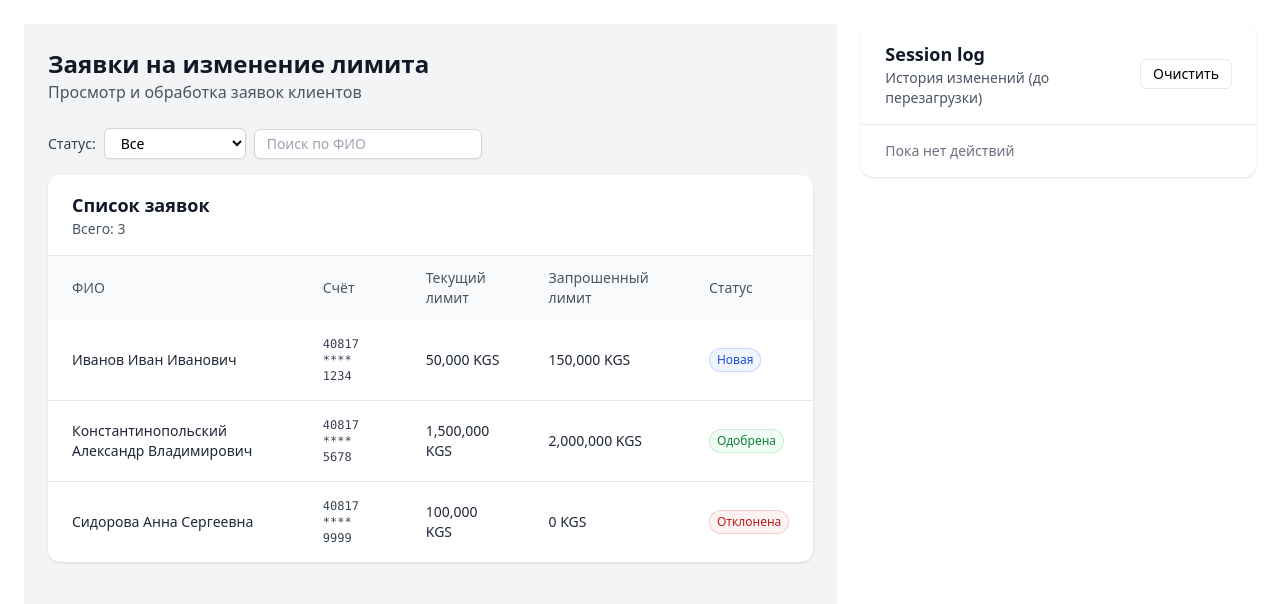
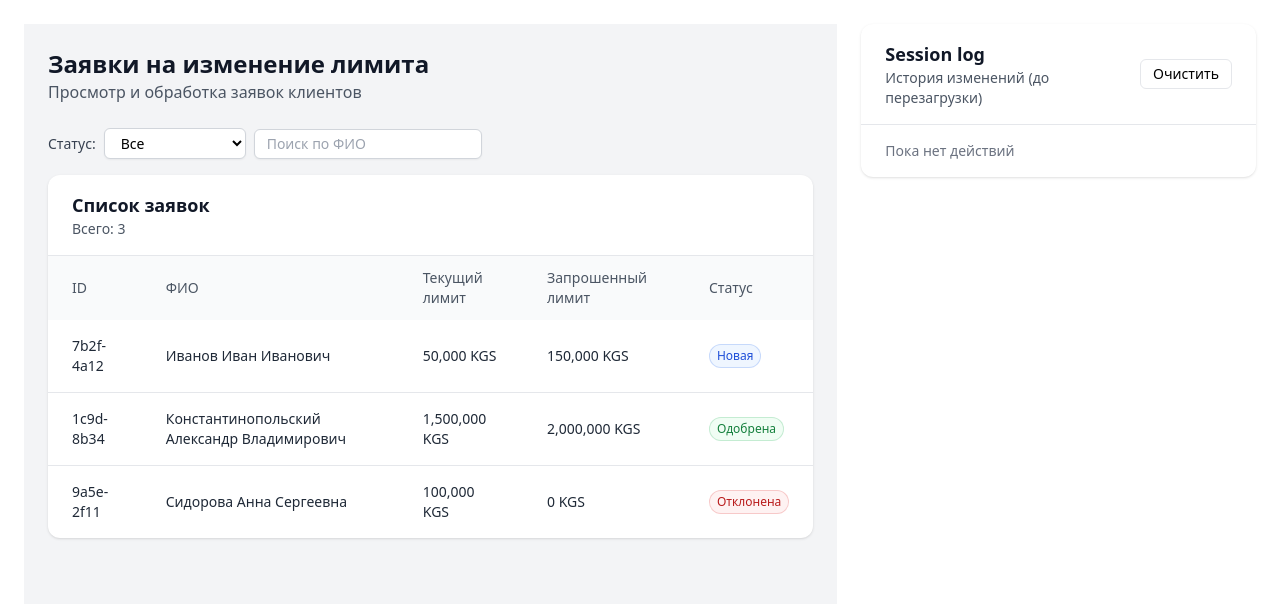
Before and after one commit to SashaBaratow/credit-limit-dashboard, a React (Vite) app: page / in a window 1280 px wide. Shown: the top 604 px of the page. Built offline with nearby package versions, Linux system fonts and the light colour scheme.

Commit message:
fix small bugs

```diff
--- a/src/features/editRequest/ui/EditRequestModal.tsx
+++ b/src/features/editRequest/ui/EditRequestModal.tsx
@@ -5,6 +5,7 @@ import {parseNumber} from '../../../shared/lib/parseNumber';
 import type {EditFormState, EditRequestModalProps} from "../model/types.ts";
 import {Select} from "../../../shared/ui/select";
 import {Modal} from "../../../shared/ui/modal";
+import {maskAccount} from "../../../shared/lib/maskAccount.ts";
 
 const MIN_LIMIT = 0;
 const MAX_LIMIT = 10_000_000;
@@ -110,9 +111,15 @@ export function EditRequestModal({ request, isOpen, isSaving, saveError, onClose
                 <div className="text-sm text-gray-600">Заявка не выбрана</div>
             ) : (
                 <div className="space-y-4 text-sm">
-                    <div>
-                        <div className="text-gray-500">Клиент</div>
-                        <div className="font-medium text-gray-900">{request.fullName}</div>
+                    <div className="grid grid-cols-2 gap-4">
+                        <div>
+                            <div className="text-gray-500">Клиент</div>
+                            <div className="font-medium text-gray-900">{request.fullName}</div>
+                        </div>
+                        <div>
+                            <div className="text-gray-500">Счет</div>
+                            <div className="font-medium text-gray-900">{maskAccount(request.account)}</div>
+                        </div>
                     </div>
 
                     <div className="grid grid-cols-2 gap-4">
@@ -147,7 +154,7 @@ export function EditRequestModal({ request, isOpen, isSaving, saveError, onClose
                         </div>
 
                         <Input
-                            label="Одобренный лимит"
+                            label="Новый лимит"
                             placeholder="Напр. 1500000"
                             value={form.approvedLimit}
                             onChange={(event) => setForm((prev) => ({...prev, approvedLimit: event.target.value}))}
--- a/src/widgets/requestsTable/ui/RequestsTable.tsx
+++ b/src/widgets/requestsTable/ui/RequestsTable.tsx
@@ -1,5 +1,4 @@
 import type {RequestsTableProps} from "../model/types.ts";
-import {maskAccount} from "../../../shared/lib/maskAccount.ts";
 import {StatusBadge} from "../../../entities/request/ui";
 
 
@@ -15,8 +14,8 @@ export function RequestsTable({ requests, onRowClick }: RequestsTableProps) {
                 <table className="w-full table-auto">
                     <thead className="bg-gray-50 text-left text-sm text-gray-600">
                     <tr>
+                        <th className="px-6 py-3 font-medium">ID</th>
                         <th className="px-6 py-3 font-medium">ФИО</th>
-                        <th className="px-6 py-3 font-medium">Счёт</th>
                         <th className="px-6 py-3 font-medium">Текущий лимит</th>
                         <th className="px-6 py-3 font-medium">Запрошенный лимит</th>
                         <th className="px-6 py-3 font-medium">Статус</th>
@@ -29,8 +28,8 @@ export function RequestsTable({ requests, onRowClick }: RequestsTableProps) {
                             key={request.id}
                             onClick={() => onRowClick(request.id)}
                             className="hover:bg-gray-50 cursor-pointer">
+                            <td className="px-6 py-4">{request.id}</td>
                             <td className="px-6 py-4">{request.fullName}</td>
-                            <td className="px-6 py-4 font-mono text-xs text-gray-700"> {maskAccount(request.account)}</td>
                             <td className="px-6 py-4">
                                 {request.currentLimit.toLocaleString()} {request.currency}
                             </td>
```
